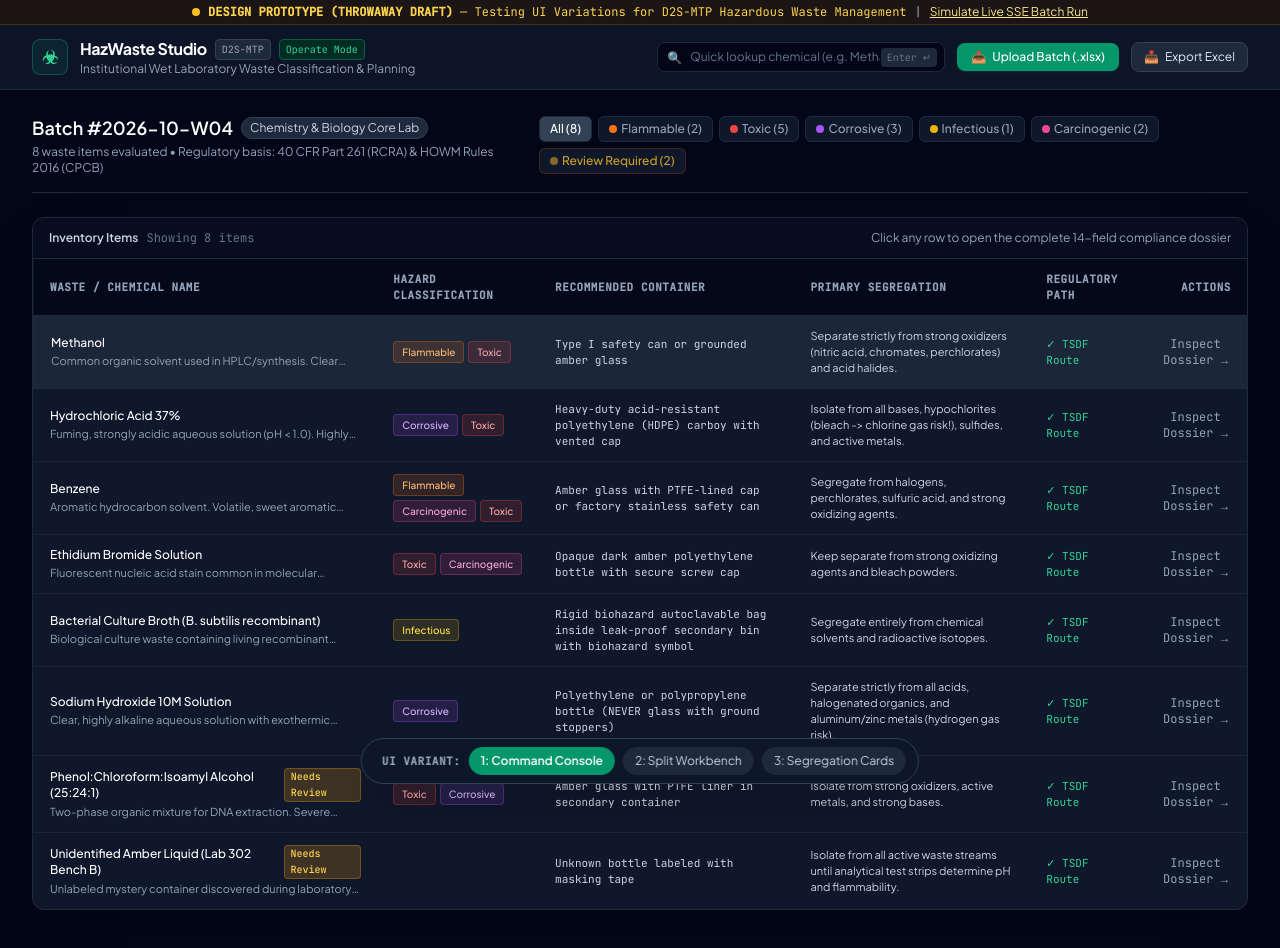
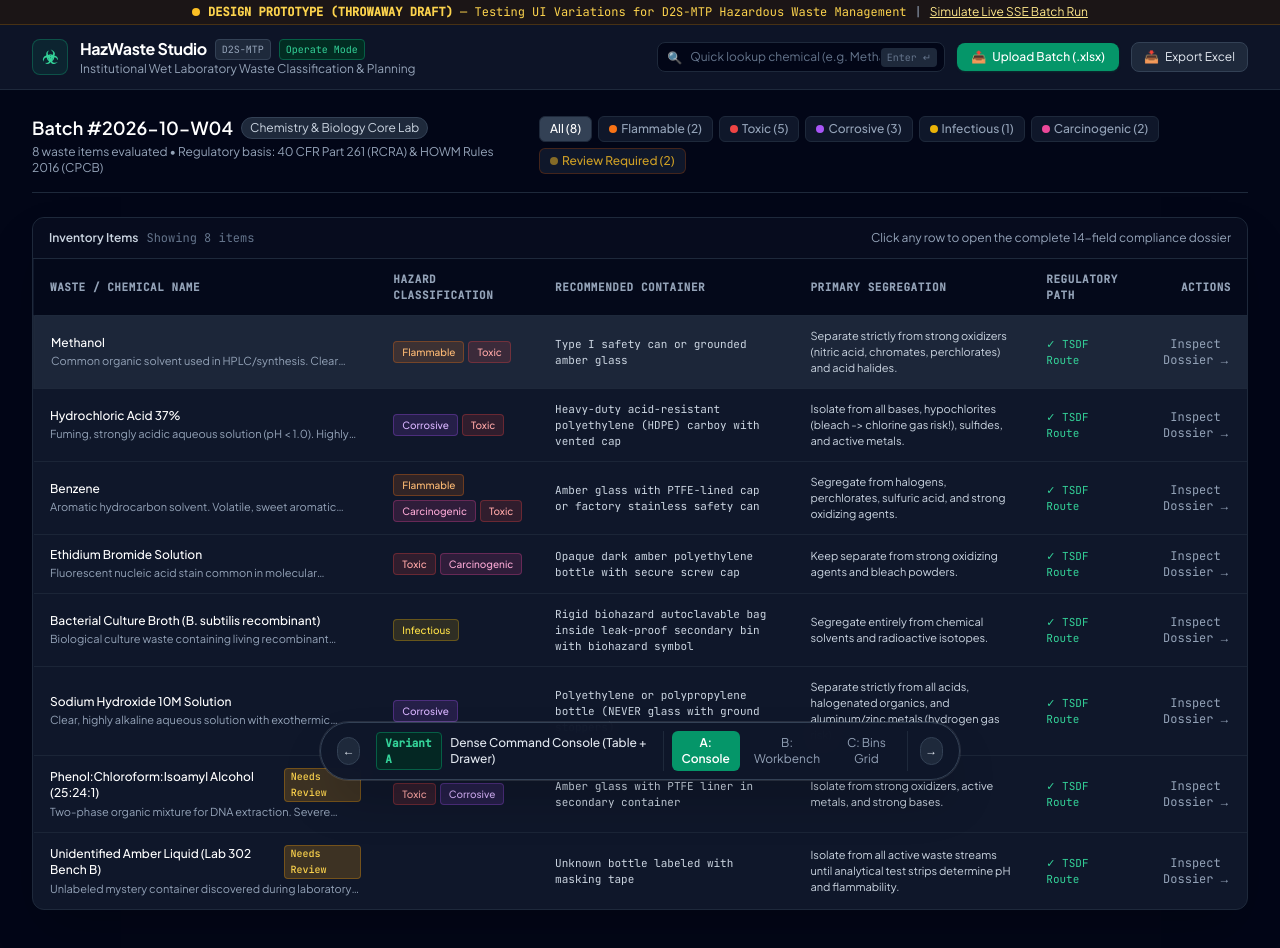
Before and after one commit to notdhanraj/MTP---1, a plain HTML site: page prototype_frontend.html in a window 1280 px wide. Drawn offline with nearby package versions, Linux system fonts and the light colour scheme.

Commit message:
feat(prototype): enhance switcher with URL search param sync and keyboard arrows per UI.md

```diff
--- a/prototype_frontend.html
+++ b/prototype_frontend.html
@@ -45,8 +45,16 @@
     ::-webkit-scrollbar-thumb:hover { background: #475569; }
   </style>
 </head>
-<body class="bg-slate-950 text-slate-100 font-sans antialiased min-h-screen pb-24 selection:bg-emerald-500/30 selection:text-emerald-200"
-      x-data="prototypeApp()" x-cloak>
+<!--
+  PROTOTYPE: Three variants of the Hazardous Waste Management Platform
+  Switchable via `?variant=` URL search param (A, B, or C) or the floating bottom bar.
+  Keyboard: Use Left/Right Arrow keys to cycle between variants.
+-->
+<body class="bg-slate-950 text-slate-100 font-sans antialiased min-h-screen pb-28 selection:bg-emerald-500/30 selection:text-emerald-200"
+      x-data="prototypeApp()"
+      @keydown.window="handleKeydown($event)"
+      x-init="initApp()"
+      x-cloak>
 
   <!-- Prototype Watermark Banner -->
   <div class="bg-amber-500/10 border-b border-amber-500/20 text-amber-300 text-xs py-1 px-4 text-center font-mono flex items-center justify-center gap-2">
@@ -170,9 +178,9 @@
     </div>
 
     <!-- ========================================================================= -->
-    <!-- VARIATION 1: Command Console (Dense High-Efficiency Table + Slide Drawer) -->
+    <!-- VARIATION A: Command Console (Dense High-Efficiency Table + Slide Drawer) -->
     <!-- ========================================================================= -->
-    <div x-show="currentVariant === 'v1'">
+    <div x-show="currentVariant === 'A'">
       <div class="bg-slate-900 border border-slate-800 rounded-xl overflow-hidden shadow-2xl">
         <div class="px-4 py-3 bg-slate-950/60 border-b border-slate-800 flex items-center justify-between">
           <div class="flex items-center gap-2">
@@ -236,9 +244,9 @@
     </div>
 
     <!-- ========================================================================= -->
-    <!-- VARIATION 2: Split-Pane Lab Workbench (Side-by-Side Permanent Dual View)  -->
+    <!-- VARIATION B: Split-Pane Lab Workbench (Side-by-Side Permanent Dual View)  -->
     <!-- ========================================================================= -->
-    <div x-show="currentVariant === 'v2'">
+    <div x-show="currentVariant === 'B'">
       <div class="grid grid-cols-1 lg:grid-cols-12 gap-6 items-start">
         <!-- Left List Pane (5 cols) -->
         <div class="lg:col-span-5 space-y-2">
@@ -387,9 +395,9 @@
     </div>
 
     <!-- ========================================================================= -->
-    <!-- VARIATION 3: Modular Physical Segregation Grid (Visual Laboratory Bins)   -->
+    <!-- VARIATION C: Modular Physical Segregation Grid (Visual Laboratory Bins)   -->
     <!-- ========================================================================= -->
-    <div x-show="currentVariant === 'v3'">
+    <div x-show="currentVariant === 'C'">
       <div class="space-y-6">
         <div class="bg-slate-900 border border-slate-800 p-4 rounded-xl text-xs text-slate-300 flex items-center justify-between">
           <div class="flex items-center gap-2">
@@ -625,31 +633,53 @@
   </div>
 
   <!-- ========================================================================= -->
-  <!-- FLOATING PROTOTYPE BAR (Prototype Skill Requirement)                     -->
+  <!-- FLOATING PROTOTYPE SWITCHER (UI.md Standard)                              -->
   <!-- ========================================================================= -->
-  <div class="fixed bottom-4 left-1/2 -translate-x-1/2 z-50 bg-slate-900/95 border border-slate-700 shadow-2xl rounded-full px-3 py-2 flex items-center gap-2 backdrop-blur text-xs">
-    <span class="font-mono text-slate-400 pl-2 text-[11px] uppercase tracking-wider font-semibold">UI Variant:</span>
-    <button @click="switchVariant('v1')"
-            :class="currentVariant === 'v1' ? 'bg-emerald-600 text-white font-semibold' : 'bg-slate-800 text-slate-300 hover:bg-slate-700'"
-            class="px-3 py-1.5 rounded-full transition text-xs">
-      1: Command Console
+  <nav class="fixed bottom-5 left-1/2 -translate-x-1/2 z-50 bg-slate-900/95 border border-slate-700 shadow-2xl rounded-full px-4 py-2 flex items-center gap-3 backdrop-blur-md text-xs ring-1 ring-white/10"
+       aria-label="Prototype variant switcher">
+    <!-- Left Arrow: cycles to previous variant (wraps around) -->
+    <button @click="cycleVariant(-1)"
+            title="Previous variant (Left Arrow key)"
+            class="w-7 h-7 rounded-full bg-slate-800 hover:bg-slate-700 text-slate-200 flex items-center justify-center transition hover:text-white border border-slate-700">
+      ←
     </button>
-    <button @click="switchVariant('v2')"
-            :class="currentVariant === 'v2' ? 'bg-emerald-600 text-white font-semibold' : 'bg-slate-800 text-slate-300 hover:bg-slate-700'"
-            class="px-3 py-1.5 rounded-full transition text-xs">
-      2: Split Workbench
+
+    <!-- Variant Label: key + name -->
+    <div class="flex items-center gap-2 px-1">
+      <span class="font-mono text-emerald-400 font-bold bg-emerald-950/80 border border-emerald-800 px-2 py-0.5 rounded text-[11px]" x-text="`Variant ${currentVariant}`"></span>
+      <span class="font-medium text-slate-200 text-xs hidden sm:inline" x-text="getCurrentVariantName()"></span>
+    </div>
+
+    <!-- Quick Pill Selectors -->
+    <div class="flex items-center gap-1 border-l border-r border-slate-800 px-2">
+      <button @click="switchVariant('A')"
+              :class="currentVariant === 'A' ? 'bg-emerald-600 text-white font-semibold' : 'text-slate-400 hover:text-white'"
+              class="px-2.5 py-1 rounded-md text-xs transition">A: Console</button>
+      <button @click="switchVariant('B')"
+              :class="currentVariant === 'B' ? 'bg-emerald-600 text-white font-semibold' : 'text-slate-400 hover:text-white'"
+              class="px-2.5 py-1 rounded-md text-xs transition">B: Workbench</button>
+      <button @click="switchVariant('C')"
+              :class="currentVariant === 'C' ? 'bg-emerald-600 text-white font-semibold' : 'text-slate-400 hover:text-white'"
+              class="px-2.5 py-1 rounded-md text-xs transition">C: Bins Grid</button>
+    </div>
+
+    <!-- Right Arrow: cycles forward (wraps around) -->
+    <button @click="cycleVariant(1)"
+            title="Next variant (Right Arrow key)"
+            class="w-7 h-7 rounded-full bg-slate-800 hover:bg-slate-700 text-slate-200 flex items-center justify-center transition hover:text-white border border-slate-700">
+      →
     </button>
-    <button @click="switchVariant('v3')"
-            :class="currentVariant === 'v3' ? 'bg-emerald-600 text-white font-semibold' : 'bg-slate-800 text-slate-300 hover:bg-slate-700'"
-            class="px-3 py-1.5 rounded-full transition text-xs">
-      3: Segregation Cards
-    </button>
-  </div>
+  </nav>
 
   <script>
     function prototypeApp() {
       return {
-        currentVariant: 'v1',
+        currentVariant: 'A',
+        variants: [
+          { key: 'A', name: 'Dense Command Console (Table + Drawer)' },
+          { key: 'B', name: 'Split-Pane Lab Workbench (Side-by-Side)' },
+          { key: 'C', name: 'Physical Segregation Bins (Card Grid)' }
+        ],
         activeFilter: 'all',
         activeDossierTab: 'safety',
         drawerOpen: false,
@@ -830,12 +860,50 @@
           return list;
         },
 
-        init() {
+        initApp() {
+          const urlParams = new URLSearchParams(window.location.search);
+          const variantParam = (urlParams.get('variant') || '').toUpperCase();
+          if (['A', 'B', 'C'].includes(variantParam)) {
+            this.currentVariant = variantParam;
+          } else {
+            this.currentVariant = 'A';
+          }
           this.selectedItem = this.chemicals[0];
+        },
+
+        handleKeydown(e) {
+          if (['INPUT', 'TEXTAREA', 'SELECT'].includes(document.activeElement.tagName)) return;
+          if (e.key === 'ArrowLeft') {
+            e.preventDefault();
+            this.cycleVariant(-1);
+          } else if (e.key === 'ArrowRight') {
+            e.preventDefault();
+            this.cycleVariant(1);
+          }
+        },
+
+        getCurrentVariantName() {
+          const v = this.variants.find(x => x.key === this.currentVariant);
+          return v ? v.name : '';
         },
 
         switchVariant(v) {
           this.currentVariant = v;
+          this.syncUrl();
+        },
+
+        cycleVariant(direction) {
+          const order = ['A', 'B', 'C'];
+          const currentIndex = order.indexOf(this.currentVariant);
+          const nextIndex = (currentIndex + direction + order.length) % order.length;
+          this.currentVariant = order[nextIndex];
+          this.syncUrl();
+        },
+
+        syncUrl() {
+          const url = new URL(window.location.href);
+          url.searchParams.set('variant', this.currentVariant);
+          window.history.replaceState({}, '', url.toString());
         },
 
         openDossier(item) {
```
